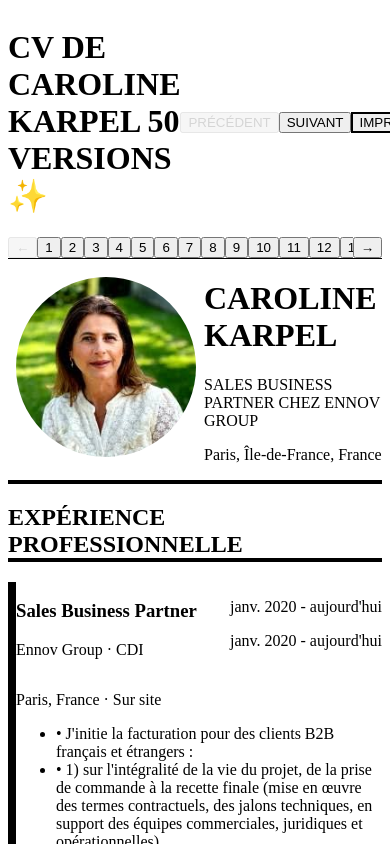
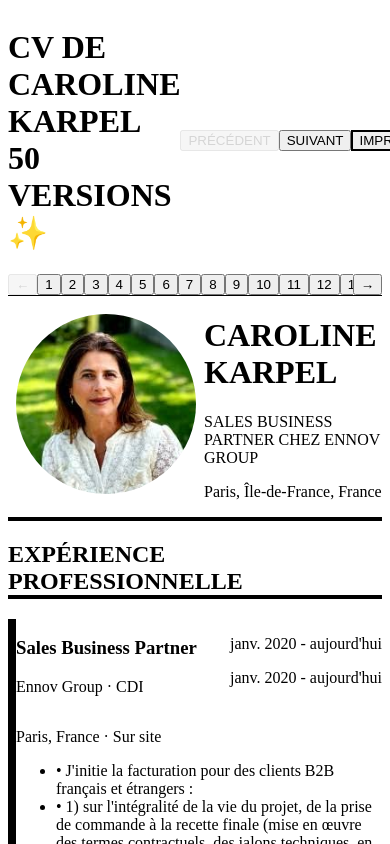
Before and after one commit to jimeye/caroline-karpel-cv, a Next.js app: page / in a window 390 px wide. Shown: the top 844 px of the page. Built offline with nearby package versions, Linux system fonts and the light colour scheme.

Commit message:
feat: réduction titre mobile de 15% et saut de ligne après KARPEL ✨

```diff
--- a/app/page.tsx
+++ b/app/page.tsx
@@ -3637,7 +3637,10 @@ export default function Home() {
       <div className="print:hidden bg-white shadow-sm sticky top-0 z-50 border-b border-gray-200">
         <div className="max-w-7xl mx-auto px-4 py-4">
           <div className="flex items-center justify-between">
-            <h1 className="text-2xl font-bold text-gray-900">CV DE CAROLINE KARPEL 50 VERSIONS ✨</h1>
+            <h1 className="text-2xl font-bold text-gray-900 md:text-2xl text-lg">
+              CV DE CAROLINE KARPEL<br className="md:hidden" />
+              <span className="md:inline"> </span>50 VERSIONS ✨
+            </h1>
             <div className="flex items-center gap-4">
               <div className="flex gap-2">
                 <button
```
